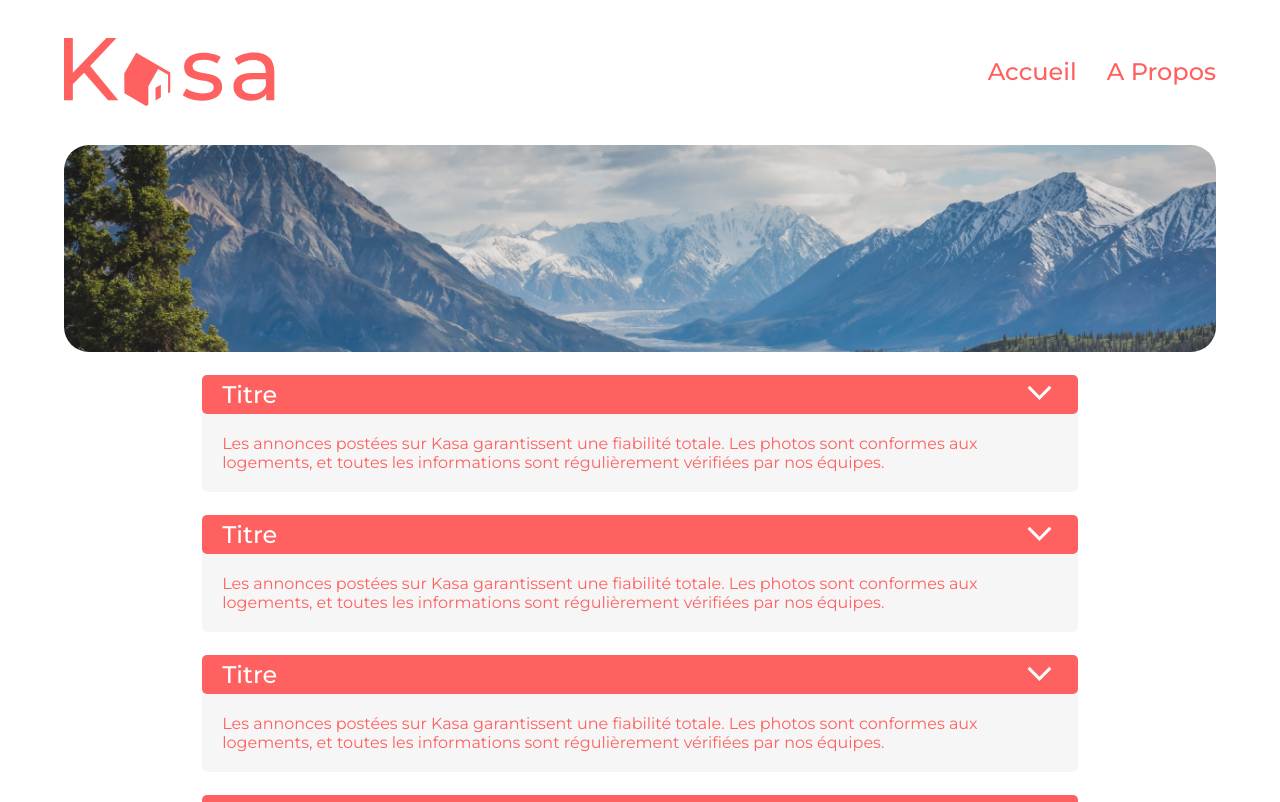
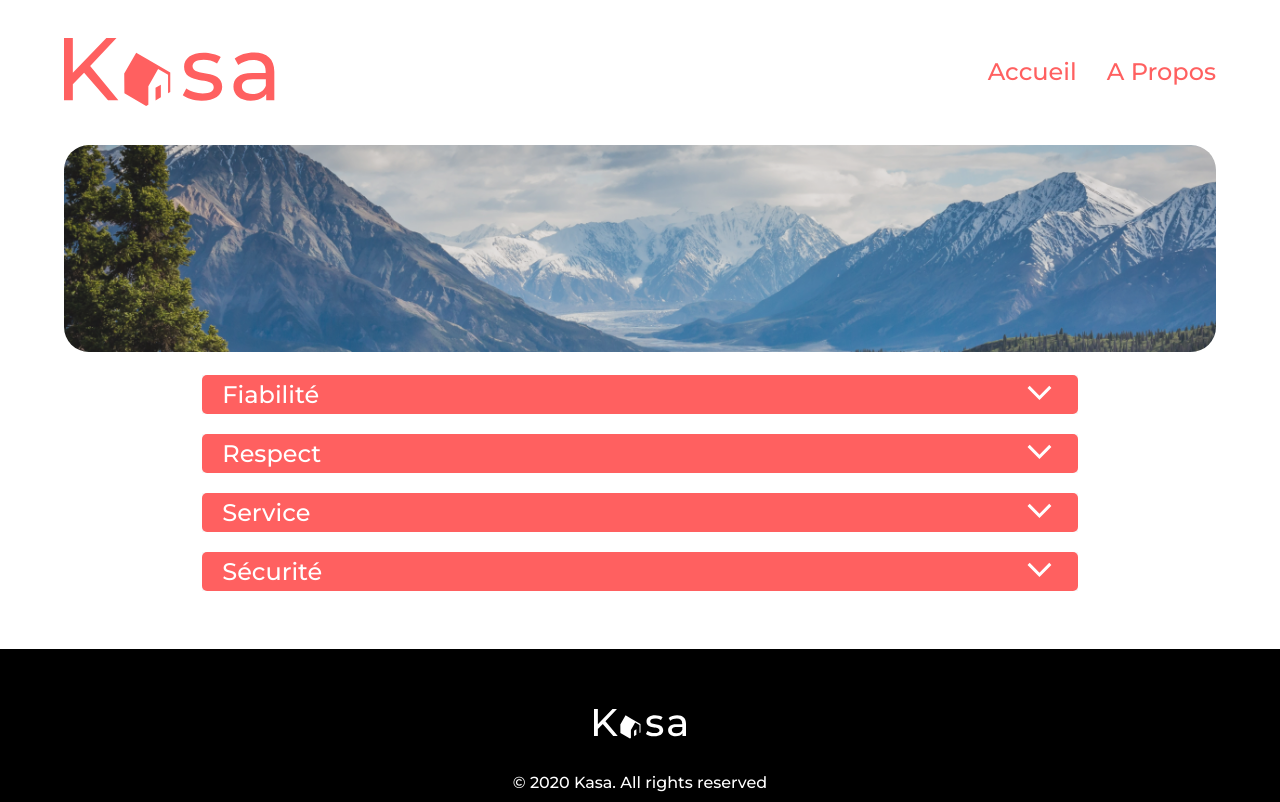
Before and after one commit to Ameliegre/Kasa.io, a React (Create React App) app: page /about in a window 1280 px wide. Shown: the top 802 px of the page. Built offline with nearby package versions, Linux system fonts and the light colour scheme.

Commit message:
add fct collapseItem

```diff
--- a/src/Components/collapse.jsx
+++ b/src/Components/collapse.jsx
@@ -1,26 +1,13 @@
-import { useState } from "react";
-import arrow from "../Assets/arrow.svg"
-
-
+import aboutList from "../Datas/about.json"
+import CollapseItem from "./collapseItem";
 
 function Collapse () {
-    const [isOpen, setIsOpen] = useState(true);
-
-    return isOpen ? (
+    return (
         <div className="collapse-container">
-            <div className="collapse-element">
-                <h1 className="collapse-title">Titre</h1>
-                <button className="collapse-btn" onClick={() => setIsOpen(false)}><img src={arrow} alt="flèche de navigation" className="collapse-img"/></button>
-            </div>
-            <p className="collapse-text">Les annonces postées sur Kasa garantissent une fiabilité totale. Les photos sont conformes aux logements, et toutes les informations sont régulièrement vérifiées  par nos équipes.</p>
+            {aboutList.map((about, index) => (
+                <CollapseItem title={about.title} text={about.text} index={index} />
+            ))}
         </div>
-    ) : (
-        <div className='collapse-container closed'>
-			 <div className="collapse-element">
-                <h1 className="collapse-title">Titre</h1>
-                <button className="collapse-btn" onClick={() => setIsOpen(true)}><img src={arrow} alt="flèche de navigation" className="collapse-img"/></button>
-            </div>
-		</div>
     )
 }
 
--- /dev/null
+++ b/src/Components/collapseItem.jsx
@@ -0,0 +1,19 @@
+import { useState } from "react";
+import arrow from "../Assets/arrow.svg"
+
+function CollapseItem ({title, text, index}) {
+    const [isOpen, setIsOpen] = useState(false);
+
+    return  (<div className="collapse" key={index}>
+        <div className={"collapse-element " + (isOpen ? 'open' : '')}>
+            <h1 className="collapse-title">{title}</h1>
+            <button className="collapse-btn" onClick={() => setIsOpen(!isOpen)}>
+                <img src={arrow} alt="flèche de navigation" className="collapse-img"/>
+            </button>
+        </div>
+        {isOpen && <p className="collapse-text">{text}</p>}
+    </div>);
+
+}
+
+export default CollapseItem
--- /dev/null
+++ b/src/Datas/about.json
@@ -0,0 +1,18 @@
+[
+    {
+        "title": "Fiabilité",
+        "text" : "Les annonces postées sur Kasa garantissent une fiabilité totale. Les photos sont conformes aux logements, et toutes les informations sont régulièrement vérifiées  par nos équipes."
+    },
+    {
+        "title": "Respect",
+        "text": "La bienveillance fait partie des valeurs fondatrices de Kasa. Tout comportement discriminatoire ou de perturbation du voisinage entraînera une exclusion de notre plateforme."
+    },
+    {
+        "title": "Service",
+        "text": "Nos équipes se tiennent à votre disposition pour vous fournir une expérience parfaite. N\"hésitez pas à nous contacter si vous avez la moindre question."
+    },
+    {
+        "title": "Sécurité",
+        "text": "La sécurité est la priorité de Kasa. Aussi bien pour nos hôtes que pour les voyageurs, chaque logement correspond aux critères de sécurité établis par nos services. En laissant une note aussi bien à l\"hôte qu\"au locataire, cela permet à nos équipes de vérifier que les standards sont bien respectés. Nous organisons également des ateliers sur la sécurité domestique pour nos hôtes."
+    }
+]
--- a/src/Pages/about.jsx
+++ b/src/Pages/about.jsx
@@ -9,12 +9,8 @@ function About () {
                 <img src={mountBanner} alt ='bannière montagne' className='img-Banner'/>
             </Banner>
             <Collapse></Collapse>
-            <Collapse></Collapse>
-            <Collapse></Collapse>
-            <Collapse></Collapse>
         </div>
     )
-
 }
 
 export default About
--- a/src/Utils/Style/3.components/_collapse.scss
+++ b/src/Utils/Style/3.components/_collapse.scss
@@ -5,6 +5,7 @@
     justify-content: space-between;
     padding: 5px 20px;
     border-radius: 5px;
+    margin-bottom: 20px;
 }
 
 .collapse-title {
@@ -21,3 +22,8 @@
     background: transparent;
     cursor: pointer;
 }
+
+.collapse {
+    margin-bottom: 20px;
+    background-color: $background-color;
+}
--- a/src/Utils/Style/4.layouts/_container.scss
+++ b/src/Utils/Style/4.layouts/_container.scss
@@ -34,7 +34,7 @@
 }
 
 .collapse-container {
-    background-color: $background-color;
+
     width: 76%;
     height: auto;
     margin-top:2%;
--- a/src/Utils/Style/main.css
+++ b/src/Utils/Style/main.css
@@ -97,6 +97,7 @@ nav {
   justify-content: space-between;
   padding: 5px 20px;
   border-radius: 5px;
+  margin-bottom: 20px;
 }
 
 .collapse-title {
@@ -112,6 +113,11 @@ nav {
   border: transparent;
   background: transparent;
   cursor: pointer;
+}
+
+.collapse {
+  margin-bottom: 20px;
+  background-color: #F6F6F6;
 }
 
 .pink_logo {
@@ -168,7 +174,6 @@ nav a:hover {
 }
 
 .collapse-container {
-  background-color: #F6F6F6;
   width: 76%;
   height: auto;
   margin-top: 2%;
```
Also changed, not shown: 1 other file (tests, documents, lock files or other folders).
